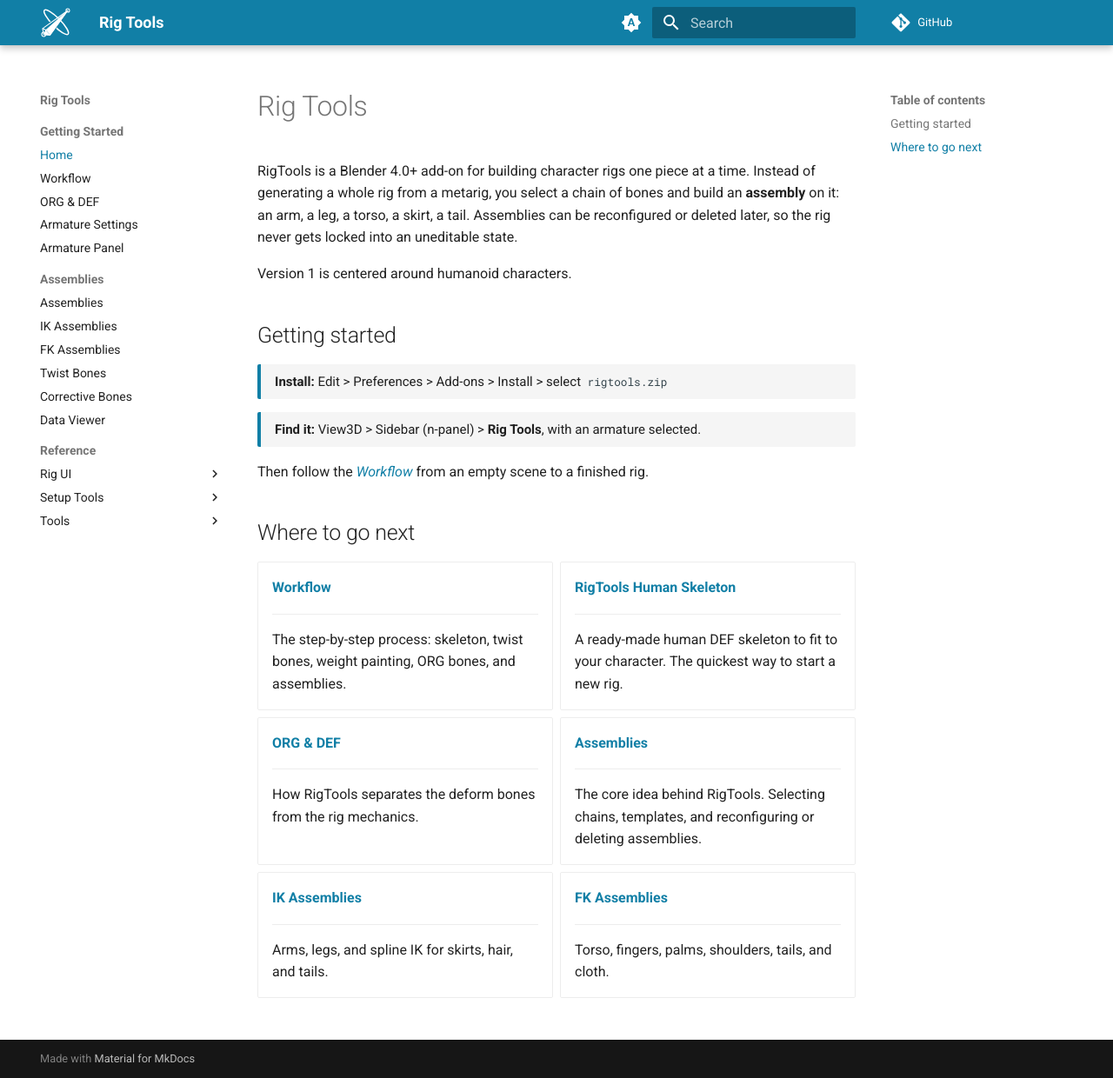
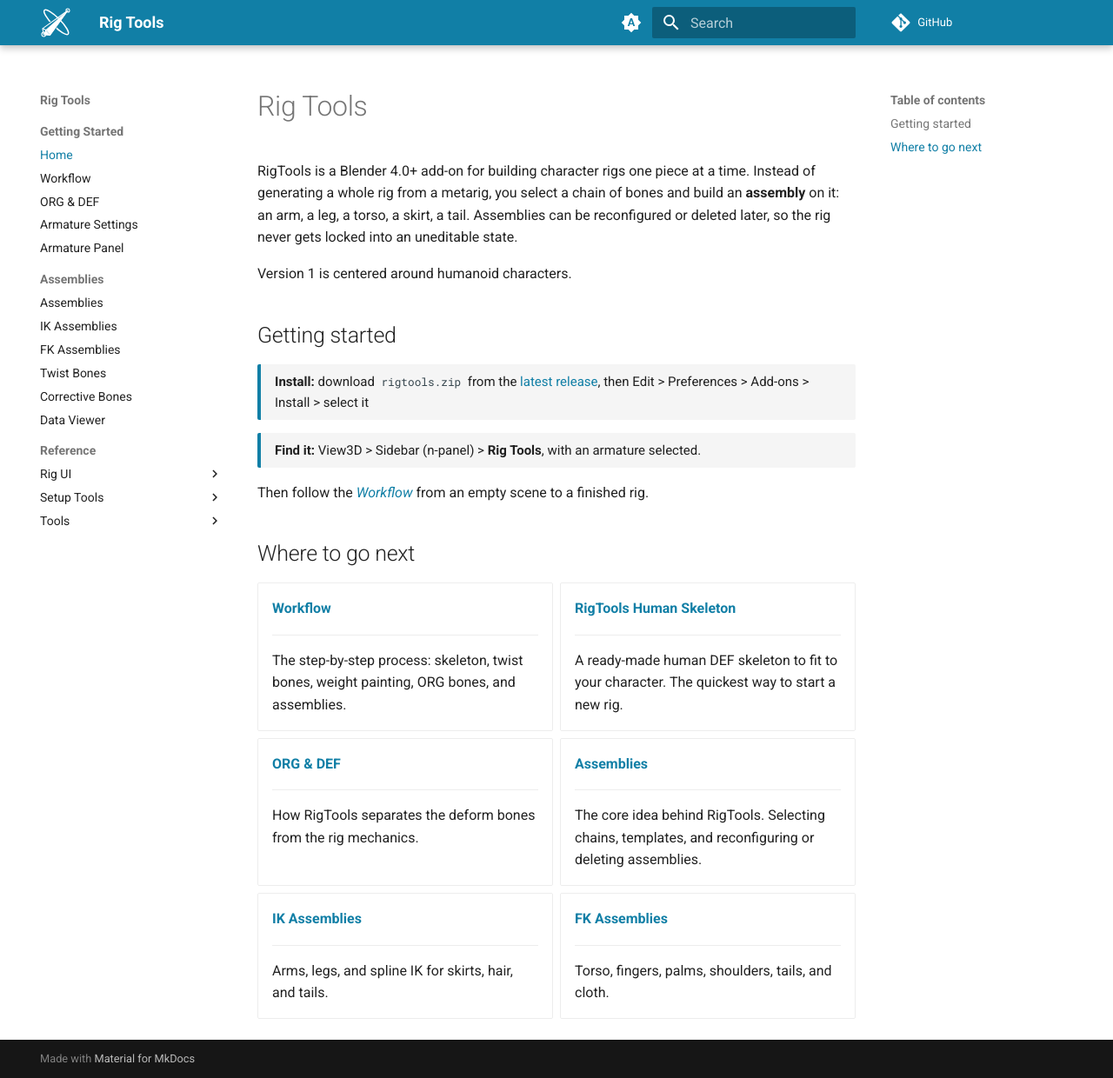
Before and after one commit to jaminvanderberg/blender-rig-tools, an MkDocs documentation site: the page built from docs/index.md, in a window 1280 px wide and 1240 px high. Shown: the whole window at 87% size. Built offline with MkDocs 1.6.1 and Material for MkDocs 9.7.7, drawn with Linux system fonts in a browser that asks for light colours; comment, search, counter and statistics services are not loaded.

```diff
--- a/docs/index.md
+++ b/docs/index.md
@@ -6,7 +6,7 @@ Version 1 is centered around humanoid characters.
 
 ## Getting started
 
-**Install:** Edit > Preferences > Add-ons > Install > select `rigtools.zip`
+**Install:** download `rigtools.zip` from the [latest release](https://github.com/jaminvanderberg/blender-rig-tools/releases/latest), then Edit > Preferences > Add-ons > Install > select it
 { .where }
 
 **Find it:** View3D > Sidebar (n-panel) > **Rig Tools**, with an armature selected.
```
Also changed, not shown: README.md (+1 -1 lines), 3 other files.
